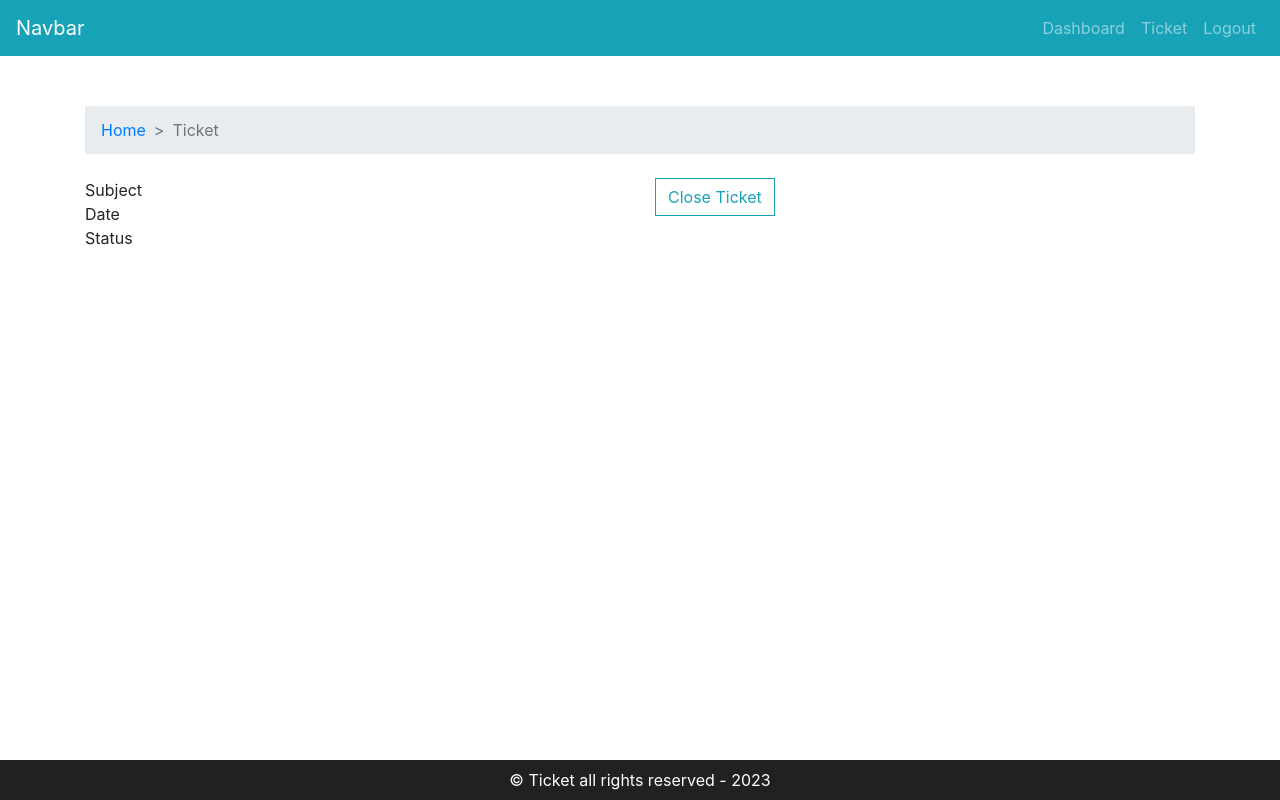
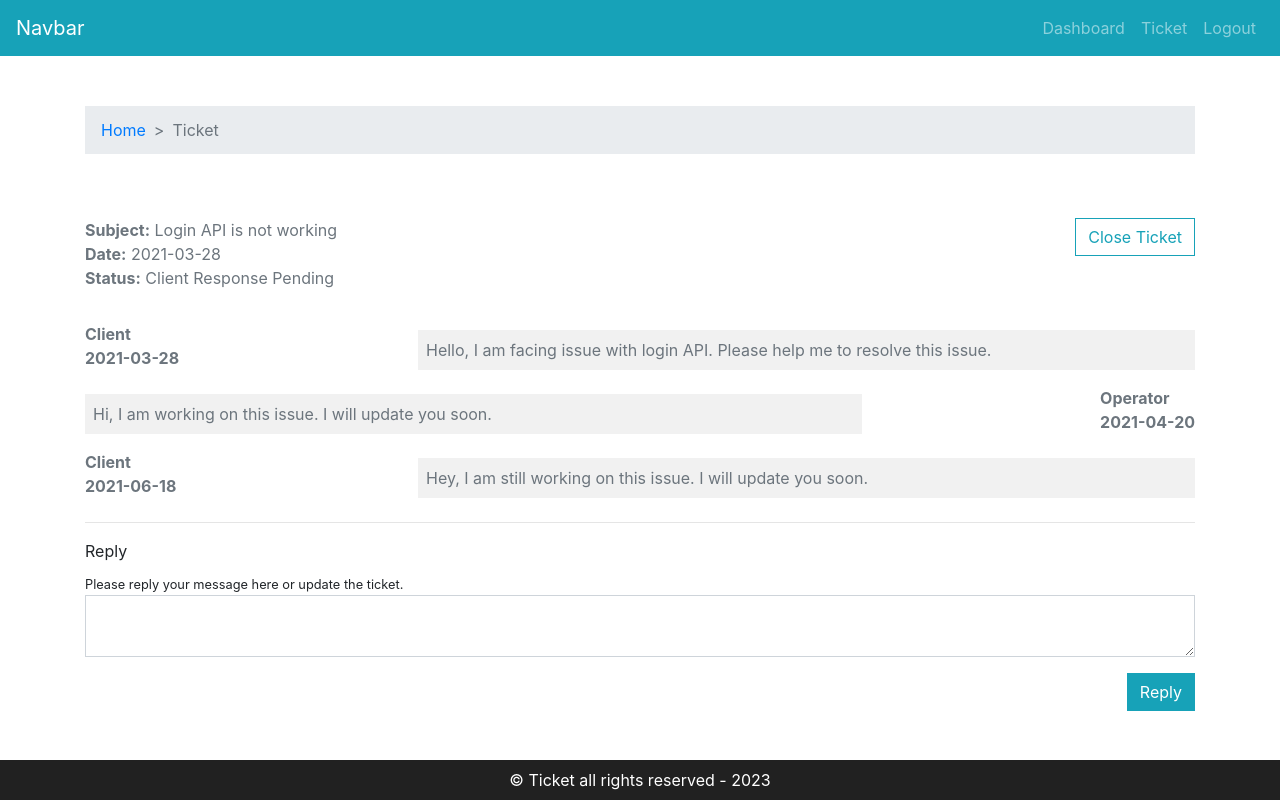
Before and after one commit to navneetguptacse/crm-ticket-system, a React (Create React App) app: page / in a window 1280 px wide. Built offline with nearby package versions, Linux system fonts and the light colour scheme.

Commit message:
check-error

```diff
--- a/src/assets/data/mock_data.json
+++ b/src/assets/data/mock_data.json
@@ -4,7 +4,24 @@
     "subject": "Login API is not working",
     "status": "Pending",
     "openDate": "2021-03-28",
-    "closeDate": "2022-10-21"
+    "closeDate": "2022-10-21",
+    "history": [
+      {
+        "date": "2021-03-28",
+        "massage": "Hello, I am facing issue with login API. Please help me to resolve this issue.",
+        "massageBy": "Client"
+      },
+      {
+        "date": "2021-04-20",
+        "massage": "Hi, I am working on this issue. I will update you soon.",
+        "massageBy": "Operator"
+      },
+      {
+        "date": "2021-06-18",
+        "massage": "Hey, I am still working on this issue. I will update you soon.",
+        "massageBy": "Client"
+      }
+    ]
   },
   {
     "id": "2",
--- /dev/null
+++ b/src/components/msg-history/msghistory.comp.js
@@ -0,0 +1,21 @@
+import React from "react";
+import PropTypes from "prop-types";
+import "./msghistory.style.css";
+
+export const MsgHistory = ({ msg }) => {
+  if (!msg.length) return null;
+    console.log(msg);
+  return msg.map((row, i) => (
+    <div key={i} className="msg-history mt-2">
+      <div className="send-msg font-weight-bold text-secondary">
+        <div className="sender">{row.massageBy}</div>
+        <div className="date">{row.date}</div>
+      </div>
+      <div className="msg text-secondary my-2">{row.massage}</div>
+    </div>
+  ));
+};
+
+MsgHistory.propTypes = {
+  msg: PropTypes.array.isRequired, // array of objects
+};
--- /dev/null
+++ b/src/components/msg-history/msghistory.style.css
@@ -0,0 +1,20 @@
+.msg-history {
+    display: flex;
+    flex-direction: row;
+    justify-content: space-between;
+}
+
+.msg-history:nth-child(even){
+    display: flex;
+    flex-direction: row-reverse;
+    justify-content: space-between;
+}
+
+.msg {
+    display: flex;
+    flex-direction: column;
+    justify-content: space-between;
+    width: 70%;
+    padding: 0.5rem;
+    background-color: #f1f1f1;
+}
--- /dev/null
+++ b/src/components/update-ticket/updateticket.comp.js
@@ -0,0 +1,31 @@
+import React from "react";
+import { Form, Button } from "react-bootstrap";
+import PropTypes from "prop-types";
+
+export const UpdateTicket = ({ msg, handleOnChange, handleOnSubmit }) => {
+  return (
+    <Form onSubmit={handleOnSubmit}>
+      <Form.Label>Reply</Form.Label>
+      <Form.Text>
+        Please reply your message here or update the ticket.
+      </Form.Text>
+      <Form.Control
+        as="textarea"
+        row="5"
+        name="detail"
+        value={msg}
+        onChange={handleOnChange}
+        className="br-0 text-secondary"
+      />
+      <div className="text-right mt-3 mb-3">
+        <Button variant="info">Reply</Button>
+      </div>
+    </Form>
+  );
+};
+
+UpdateTicket.propTypes = {
+  msg: PropTypes.string.isRequired,
+  handleOnChange: PropTypes.func.isRequired,
+  handleOnSubmit: PropTypes.func.isRequired,
+};
--- a/src/pages/ticket/ticket.page.js
+++ b/src/pages/ticket/ticket.page.js
@@ -1,8 +1,24 @@
-import React from "react";
+import React, { useEffect, useState } from "react";
 import { Container, Row, Col, Button } from "react-bootstrap";
 import { PageBreadcrumb } from "../../components/breadcrumb/breadcrumb.comp";
+import tickets from "../../assets/data/mock_data.json";
+import { MsgHistory } from "../../components/msg-history/msghistory.comp";
+import { UpdateTicket } from "../../components/update-ticket/updateticket.comp";
 
+const ticket = tickets[0];
 export const Ticket = () => {
+  const [message, setMessage] = useState("");
+
+  useEffect(() => {}, [message]);
+
+  const handleOnChange = (e) => {
+    setMessage(e.target.value);
+  };
+
+  const handleOnSubmit = (e) => {
+    alert("Form Submitted");
+  };
+
   return (
     <Container>
       <Row className="mt-5 mb-2">
@@ -10,16 +26,33 @@ export const Ticket = () => {
           <PageBreadcrumb page="Ticket" />
         </Col>
       </Row>
-      <Row>
-        <Col>
-          <div className="subject">Subject</div>
-          <div className="date">Date</div>
-          <div className="status">Status</div>
+      <Row className="mt-5">
+        <Col className="text-secondary">
+          <div className="subject">
+            <strong>Subject:</strong> {ticket.subject}
+          </div>
+          <div className="date">
+            <strong>Date:</strong> {ticket.openDate}
+          </div>
+          <div className="status">
+            <strong>Status:</strong> Client Response {ticket.status}
+          </div>
         </Col>
-        <Col>
+        <Col className="text-right">
           <Button variant="outline-info">Close Ticket</Button>
         </Col>
       </Row>
+      <Row className="mt-4">
+        <Col>
+          <MsgHistory msg={ticket.history} />
+        </Col>
+      </Row>
+      <hr />
+      <UpdateTicket
+        msg={message}
+        handleOnChange={handleOnChange}
+        handleOnSubmit={handleOnSubmit}
+      />
     </Container>
   );
 };
```
